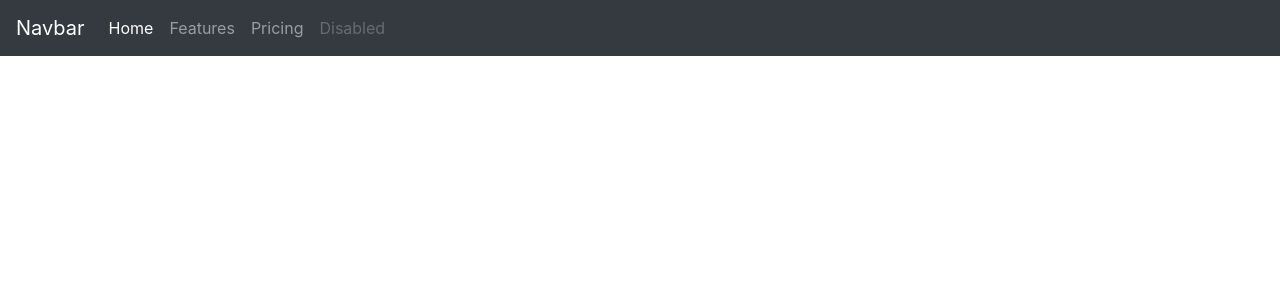
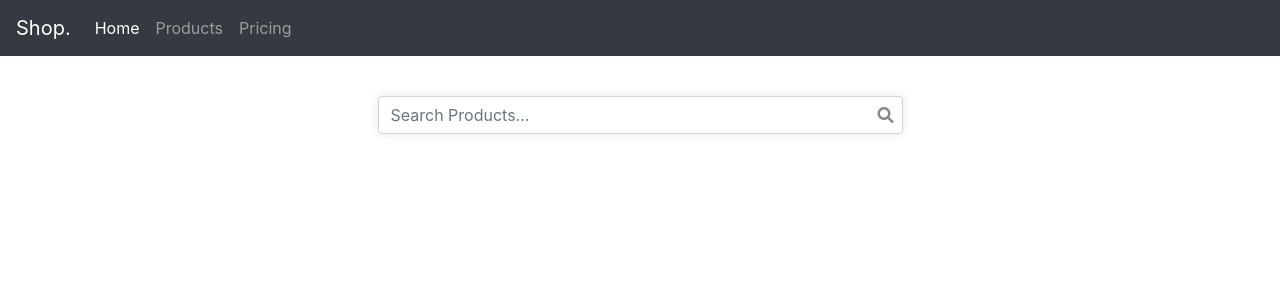
Before and after one commit to ghost-mann/solid-fiesta, a PHP site: page / in a window 1280 px wide. Shown: the top 300 px of the page. Run offline with PHP 8.4, Linux system fonts and the light colour scheme.

Commit message:
feat: added bootstrap searchbar in index.php and styles.css

```diff
--- a/css/style.css
+++ b/css/style.css
@@ -15,3 +15,24 @@ body, html {
 .content {
     margin-top: 56px; /* Adjust based on navbar height */
 }
+
+.search-container {
+    position: relative;
+    margin-top: 40px;
+}
+
+.search-input {
+    height: 50px;
+    border-radius: 30px;
+    padding-left: 35px;
+    border: none;
+    box-shadow: 0 0 10px rgba(0, 0, 0, 0.1);
+}
+
+.search-icon {
+    position: absolute;
+    top: 50%;
+    left: 500px;
+    transform: translateY(-50%);
+    color: #888;
+}
--- a/index.php
+++ b/index.php
@@ -7,35 +7,46 @@
     <meta name="viewport" content="width=device-width, initial-scale=1.0">
     <meta http-equiv="X-UA-Compatible" content="ie=edge">
     <link rel="stylesheet" href="./css/style.css">
+    <link href="https://cdnjs.cloudflare.com/ajax/libs/font-awesome/6.0.0-beta3/css/all.min.css" rel="stylesheet">
     <link rel="stylesheet" href="https://stackpath.bootstrapcdn.com/bootstrap/4.3.1/css/bootstrap.min.css" integrity="sha384-ggOyR0iXCbMQv3Xipma34MD+dH/1fQ784/j6cY/iJTQUOhcWr7x9JvoRxT2MZw1T" crossorigin="anonymous">
     <title>Home</title>
 </head>
 <body>
 <!--navbar-->
 <div class="container">
-    <div class>
+    <div>
         <nav class="navbar navbar-expand-lg navbar-dark bg-dark navbar-fullwidth">
-            <a class="navbar-brand" href="#">Navbar</a>
+            <a class="navbar-brand" href="index.php">Shop.</a>
             <button class="navbar-toggler" type="button" data-toggle="collapse" data-target="#navbarNav" aria-controls="navbarNav" aria-expanded="false" aria-label="Toggle navigation">
                 <span class="navbar-toggler-icon"></span>
             </button>
             <div class="collapse navbar-collapse" id="navbarNav">
                 <ul class="navbar-nav">
                     <li class="nav-item active">
-                        <a class="nav-link" href="#">Home <span class="sr-only">(current)</span></a>
+                        <a class="nav-link" href="index.php">Home <span class="sr-only">(current)</span></a>
                     </li>
                     <li class="nav-item">
-                        <a class="nav-link" href="#">Features</a>
+                        <a class="nav-link" href="#">Products</a>
                     </li>
                     <li class="nav-item">
                         <a class="nav-link" href="#">Pricing</a>
                     </li>
-                    <li class="nav-item">
-                        <a class="nav-link disabled" href="#">Disabled</a>
-                    </li>
+
                 </ul>
             </div>
         </nav>
+    </div>
+<!--    search bar-->
+    <div class="container">
+        <div class="row justify-content-center">
+            <div class="col-md-6">
+                <div class="search-container">
+                    <input type="text" class="form-control search-input" placeholder="Search Products...">
+                    <i class="fa fa-search search-icon"></i>
+                </div>
+            </div>
+        </div>
+
     </div>
 </div>
 <script src="https://code.jquery.com/jquery-3.3.1.slim.min.js" integrity="sha384-q8i/X+965DzO0rT7abK41JStQIAqVgRVzpbzo5smXKp4YfRvH+8abtTE1Pi6jizo" crossorigin="anonymous"></script>
```
